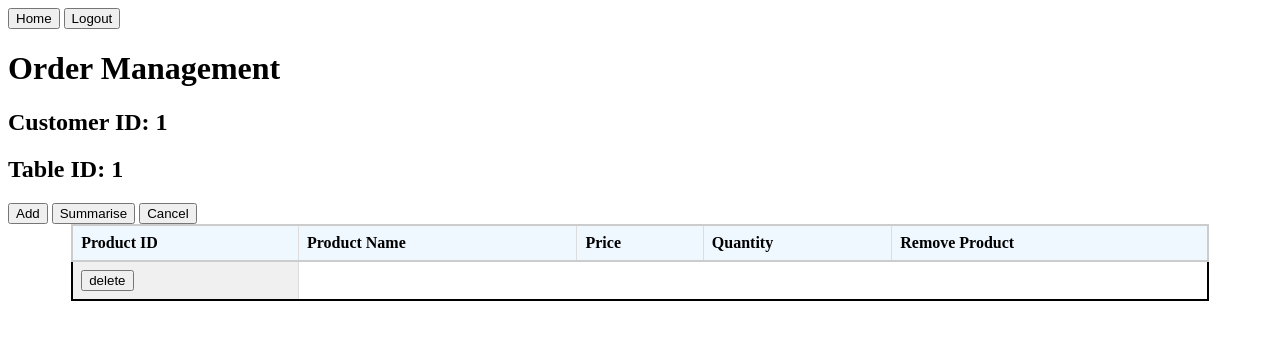
After one commit to aadityaaacodes/hermosa-hotel-management-website, a Flask app: page /order-management/1/1 in a window 1280 px wide. The commit adds this page. Shown: the top 340 px of the page. Run offline with Flask 3, Linux system fonts and the light colour scheme.

Commit message:
Remaking routes for admin functions

```diff
--- a/app.py
+++ b/app.py
@@ -44,25 +44,22 @@ def show_data(username):
 
 @app.route('/user/register', methods=['GET', 'POST'])
 def register():
-    if request.method == 'POST':
-        pno = (int)(request.form["Phone Number"])
-        fn = request.form["First Name"]
-        mn = request.form["Middle Name"]
-        ln = request.form["Last Name"]
-        mail = request.form["Email"]
-        if pno == '' or fn == '' or ln == '':
-            msg = "Fill all the values"
+    if session["admin"] == "True":
+        if request.method == 'POST':
+            pno = (int)(request.form["Phone Number"])
+            fn = request.form["First Name"]
+            mn = request.form["Middle Name"]
+            ln = request.form["Last Name"]
+            mail = request.form["Email"]
+            if pno == '' or fn == '' or ln == '':
+                msg = "Fill all the values"
+            else:
+                msg = registration(pno=pno, fn=fn, mn=mn, ln=ln, mail=mail)
+            return(render_template('user-register.html', reg_message=msg))
         else:
-            msg = registration(pno=pno, fn=fn, mn=mn, ln=ln, mail=mail)
-        return(render_template('user-register.html', reg_message=msg))
+            return(render_template('user-register.html'))
     else:
-        return(render_template('user-register.html'))
-
-
-
-
-
-
+        return(redirect(url_for('admin_homepage')))
 
 @app.route('/profile/<username>')
 def profile_page(username):
@@ -77,7 +74,6 @@ def delete_account(username):
 
 # Admin-side routes
 
-
 # using a dynamic json file to store changes to admin credentials
 admin_info_path = 'admin_login_info.json'
 def provide():
@@ -87,7 +83,7 @@ def put(log_info):
     with open(admin_info_path, 'w') as file:
         return json.dump(log_info, file)
 
-@app.route('/admin/authenticate', methods=['GET', 'POST'], endpoint='Logout')
+@app.route('/authenticate', methods=['GET', 'POST'], endpoint='Logout')
 def admin_authenticate():
     if request.method=='POST':
         admin_log_info = provide()
@@ -108,15 +104,13 @@ def admin_authenticate():
     else:
         return(render_template('admin-auth.html', log_message="Welcome! Please enter credentials"))
 
-@app.route('/admin/authenticate/change', methods=['GET', 'POST'], endpoint='Change Credentials')
+@app.route('/authenticate/change', methods=['GET', 'POST'], endpoint='Change Credentials')
 def admin_change():
     if request.method=='POST':
         if request.form.get('action')=='Home':
             return(redirect(url_for('admin_homepage')))
         else:
             admin_log_info=provide()
-            uname = request.form.get("usrname")
-            pword = request.form.get("passw")
             admin_log_info["username"] = request.form.get("usrname")
             admin_log_info["password"] = request.form.get("passw")
             put(admin_log_info)
@@ -124,7 +118,7 @@ def admin_change():
     else:
         return(render_template('admin-change.html'))
 
-@app.route('/admin/home', methods=['GET', 'POST'])
+@app.route('/home', methods=['GET', 'POST'])
 def admin_homepage():
     if session["admin"] == "True":
         if request.method=='POST':
@@ -138,7 +132,7 @@ def admin_homepage():
     else:
         return(redirect(url_for('Logout')))
 
-@app.route('/admin/add', methods=['GET', 'POST'], endpoint='Add Products')
+@app.route('/add', methods=['GET', 'POST'], endpoint='Add Products')
 def add_product_page(messg="Item deleted successfully!"):
     if session["admin"] == "True":
         if request.method=='POST':
@@ -154,7 +148,7 @@ def add_product_page(messg="Item deleted successfully!"):
     else:
         return(redirect(url_for('Logout')))
 
-@app.route('/admin/view', methods=['GET', 'POST'], endpoint='Manage Products')
+@app.route('/view', methods=['GET', 'POST'], endpoint='Manage Products')
 def view_page(messg="Welcome"):
     if session["admin"] == "True":
         if request.method=='POST':
@@ -179,13 +173,13 @@ def view_page(messg="Welcome"):
     else:
         return(redirect(url_for('Logout')))
 
-@app.route('/admin/delete/<string:pid>')
+@app.route('/delete/<string:pid>')
 def del_product(pid):
     # return(render_template('test.html', message=pid))
     rem_product(pid)
     return(redirect((url_for('view_page', messg='Product removed successfully'))))
 
-@app.route('/admin/edit/<string:pid>', methods=["POST", "GET"])
+@app.route('/edit/<string:pid>', methods=["POST", "GET"])
 def edit_product(pid):
     if request.method=='POST':
         if request.form.get('action')=='Back':
@@ -201,6 +195,18 @@ def edit_product(pid):
         product_dict = dict(zip(field_names, x))
         return(render_template('admin-edit.html', pid=pid, msg=product_dict))
 
+#taking orders
+@app.route('/admin/order', methods=["POST", "GET"], endpoint='Order Taking')
+def take_order():
+    if session["admin"] == "True":
+        return(render_template('admin-order.html'))
+    else:
+        return(redirect(url_for('Logout')))
+
+@app.route('/admin/billing', methods=['POST', 'GET'], endpoint="Billing History")
+def show_history():
+    return(render_template('admin-billing.html'))
+
 
 # testing purposes
 @app.route('/test/<func>', methods=['GET', 'POST'])
@@ -212,5 +218,11 @@ def test_forms(func):
     else:
         return(render_template(f'admin-{func}.html'))
 
+
+@app.route('/order-management/<tid>/<uid>')
+def order_taking(uid, tid):
+    return(render_template('order.html', uid=uid, tid=tid))
+
+
 if __name__ == '__main__':
     app.run(debug=True, port=9000)
--- a/templates/admin-home.html
+++ b/templates/admin-home.html
@@ -12,14 +12,13 @@ Admin Page
 
 <h1>{{ welcome_message }}</h1>
 
-{%block dropdown%}
-
 <form action="" method="POST">
     <input type="submit" name="action" value="Manage Products">
     <input type="submit" name="action" value="Add Products">
     <input type="submit" name="action" value="Change Credentials">
+    <input type="submit" name="action" value="Order Taking">
+    <input type="submit" name="action" value="Billing History">
     <input type="submit" name="action" value="Logout">
 </form>
 
-{%endblock%}
 {% endblock %}
--- /dev/null
+++ b/templates/order.html
@@ -0,0 +1,49 @@
+{% extends 'layout.html' %}
+
+{% block title %}
+
+Order Management
+
+{% endblock %}
+
+
+{% block content %}
+
+<form action="Preliminary" method="POST">
+    <input type="submit" value="Home">
+    <input type="submit" value="Logout">
+</form>
+
+
+<h1>Order Management</h1>
+<h2>Customer ID: {{uid}}</h2>
+<h2>Table ID: {{tid}}</h2>
+
+<form action="Understanding" method="POST">
+    <input type="submit" value="Add">
+    <input type="submit" value="Summarise">
+    <input type="submit" value="Cancel">
+</form>
+
+<table>
+    <thead>
+      <tr>
+          <th>Product ID</th>
+          <th>Product Name</th>
+          <th>Price</th>
+          <th>Quantity</th>
+          <th>Remove Product</th>
+      </tr>
+    </thead>
+    <tbody>
+        <td>
+            <form method="POST" action="product">
+                <input type="hidden" name='product_id' value=''>
+                <input type="submit" name="action" value="delete">
+                </form>
+        </td>
+    </tbody>
+  </table>
+
+
+{% endblock %}
```
Also changed, not shown: templates/admin-order.html (added, +20 -0 lines), templates/admin-billing.html (added).
